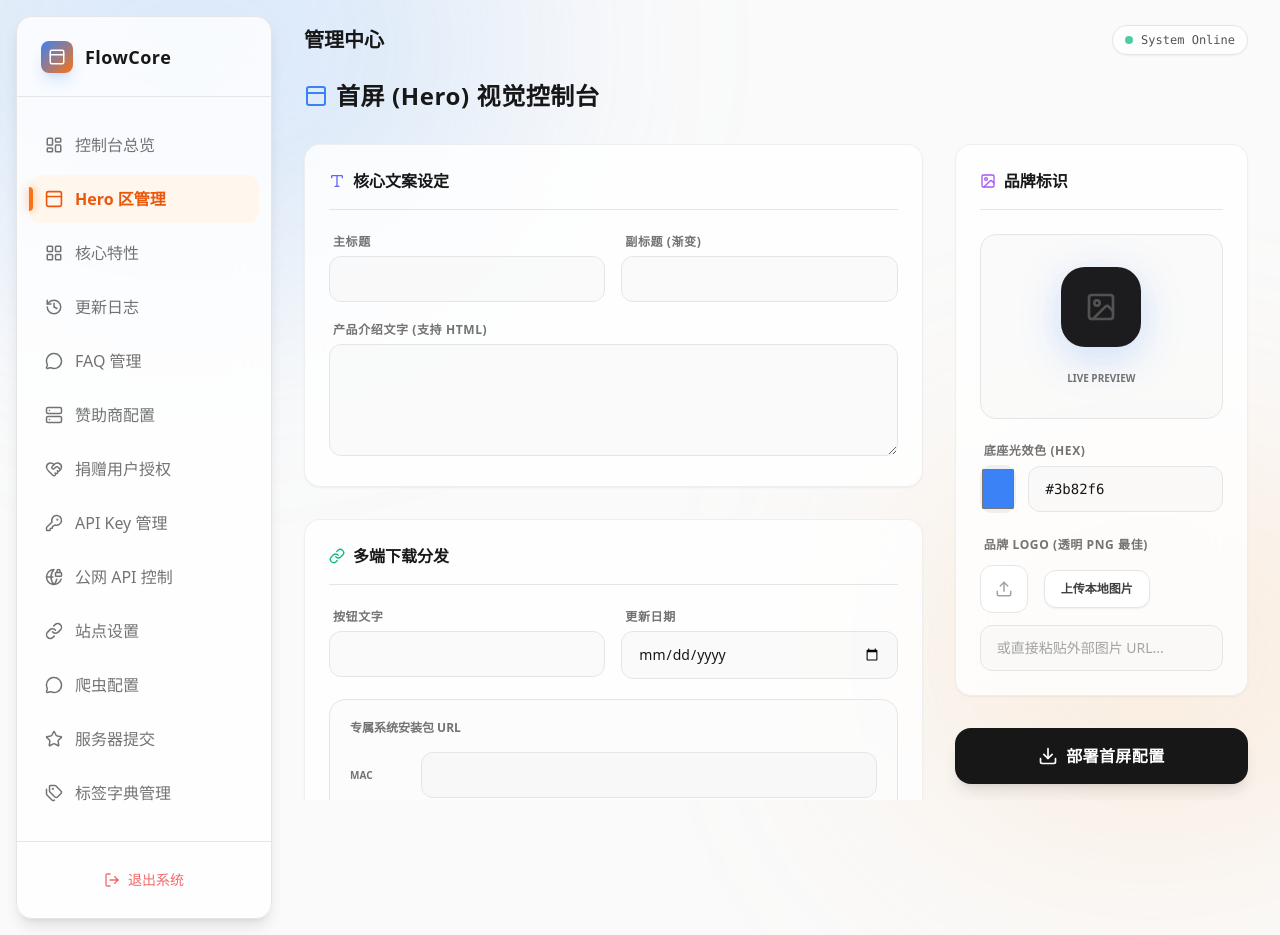
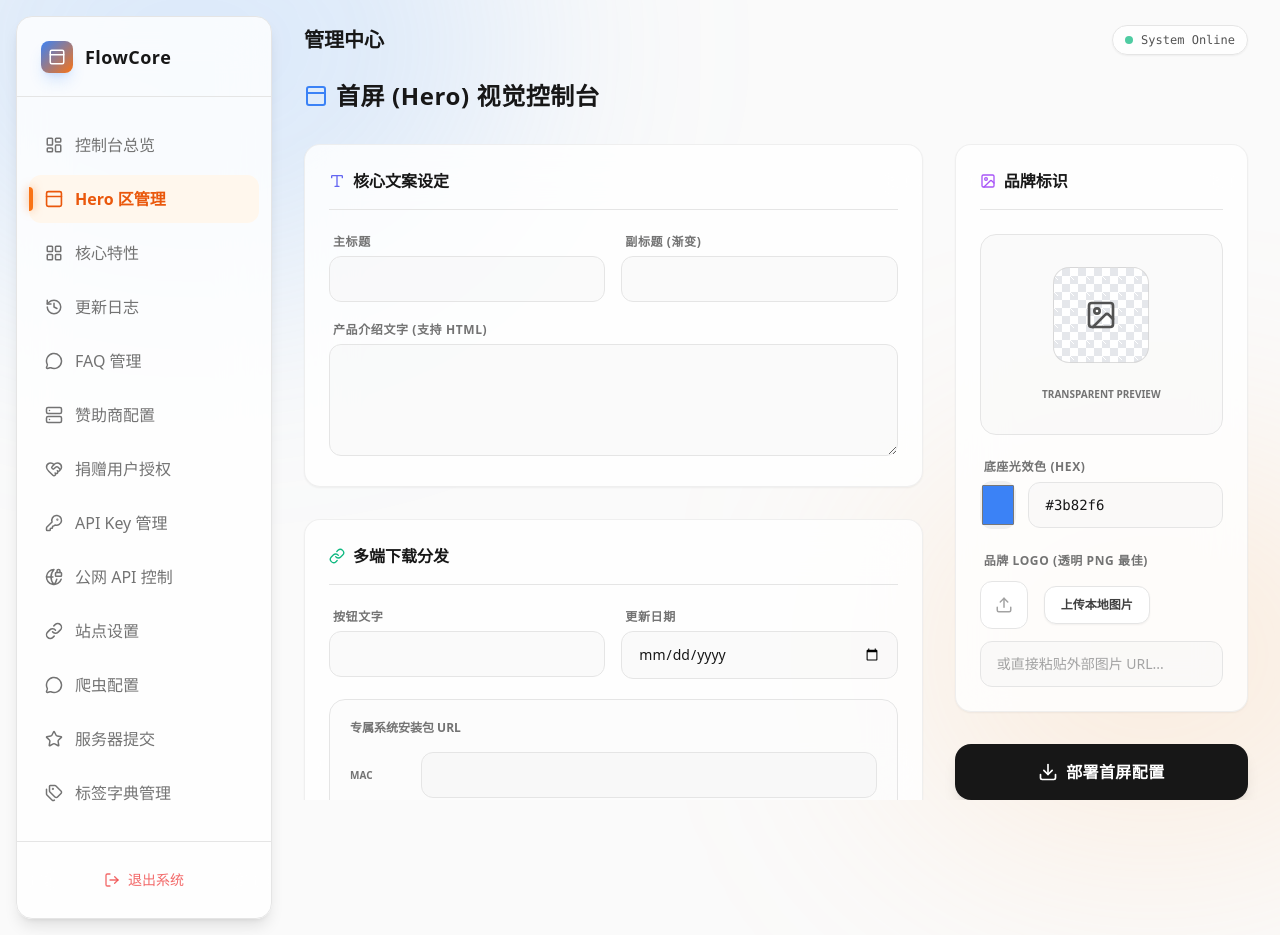
Before and after one commit to MrShellad/pisite, a React (Vite) app in the folder frontend/: page /admin/hero in a window 1280 px wide. Built offline with nearby package versions, Linux system fonts and the light colour scheme; no server answers; sample sign-in values are in the browser's storage.

Commit message:
logo update

```diff
--- a/frontend/src/components/Hero.tsx
+++ b/frontend/src/components/Hero.tsx
@@ -111,12 +111,8 @@ export default function Hero({ previewConfig }: HeroProps) {
       >
         <motion.div
           variants={logoEntry}
-          className="mb-8 rounded-[2rem] p-6 shadow-2xl transition-transform hover:scale-105 md:p-8"
-          style={{
-            backgroundColor: '#1C1C1E',
-            color: config.logoColor,
-            boxShadow: `0 10px 40px ${config.logoColor}33`,
-          }}
+          className="mb-8 transition-transform hover:scale-105"
+          style={{ color: config.logoColor }}
         >
           <div className="flex h-12 w-12 items-center justify-center md:h-16 md:w-16">
             {config.logoUrl ? (
--- a/frontend/src/pages/admin/ManageHero.tsx
+++ b/frontend/src/pages/admin/ManageHero.tsx
@@ -58,14 +58,24 @@ export default function ManageHero() {
 
               {/* 【修改】图片实时预览 */}
               <div className="flex flex-col items-center justify-center p-8 bg-neutral-100/50 dark:bg-black/40 rounded-2xl border border-neutral-200 dark:border-white/5 relative group">
-                <div className="w-20 h-20 rounded-[1.5rem] flex items-center justify-center shadow-lg dark:shadow-2xl transition-transform duration-500 group-hover:scale-110" style={{ backgroundColor: '#1C1C1E', color: formData.logoColor, boxShadow: `0 10px 40px ${formData.logoColor}40` }}>
+                <div
+                  className="w-24 h-24 rounded-2xl flex items-center justify-center transition-transform duration-500 group-hover:scale-110 border border-neutral-300/80 dark:border-white/10"
+                  style={{
+                    color: formData.logoColor,
+                    backgroundColor: '#ffffff',
+                    backgroundImage:
+                      'linear-gradient(45deg, #e5e7eb 25%, transparent 25%), linear-gradient(-45deg, #e5e7eb 25%, transparent 25%), linear-gradient(45deg, transparent 75%, #e5e7eb 75%), linear-gradient(-45deg, transparent 75%, #e5e7eb 75%)',
+                    backgroundSize: '16px 16px',
+                    backgroundPosition: '0 0, 0 8px, 8px -8px, -8px 0px',
+                  }}
+                >
                   {formData.logoUrl ? (
-                    <img src={formData.logoUrl} alt="Logo" className="w-12 h-12 object-contain drop-shadow-[0_0_12px_currentColor]" />
+                    <img src={formData.logoUrl} alt="Logo" className="w-16 h-16 object-contain drop-shadow-[0_0_12px_currentColor]" />
                   ) : (
                     <ImageIcon className="text-neutral-600 w-8 h-8" />
                   )}
                 </div>
-                <span className="text-[10px] text-neutral-500 uppercase mt-6 font-bold">Live Preview</span>
+                <span className="text-[10px] text-neutral-500 uppercase mt-6 font-bold">Transparent Preview</span>
               </div>
 
               <div>
```
